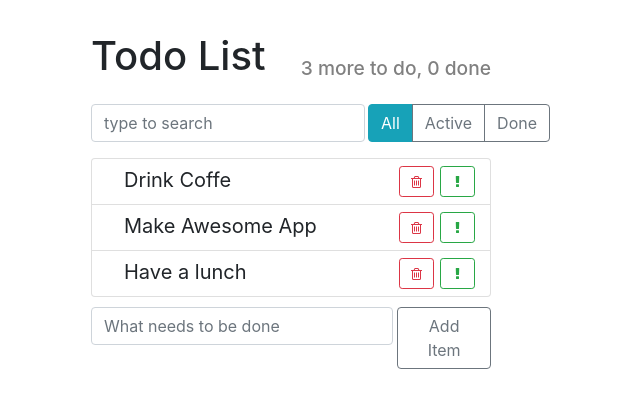
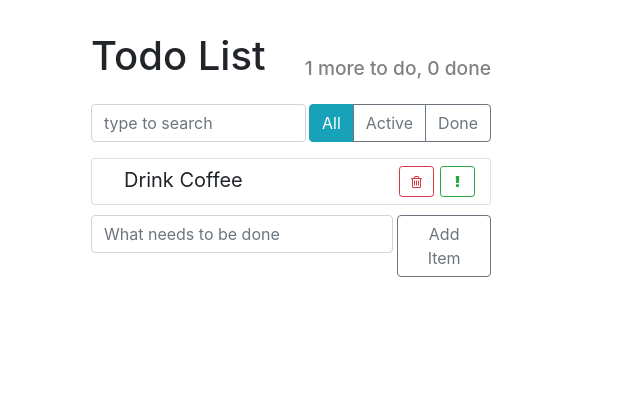
Before and after one commit to Ihor-Onyshchuk/tasks-manager, a React (Create React App) app: page / in a window 1280 px wide. Shown: the top 408 px of the page, without its empty margins (349-989 px from the left). Built offline with nearby package versions, Linux system fonts and the light colour scheme.

Commit message:
fixed issues

```diff
--- a/package.json
+++ b/package.json
@@ -6,6 +6,7 @@
     "@testing-library/jest-dom": "^4.2.4",
     "@testing-library/react": "^9.5.0",
     "@testing-library/user-event": "^7.2.1",
+    "bootstrap": "^4.4.1",
     "node-sass": "^4.13.1",
     "react": "^16.13.0",
     "react-dom": "^16.13.0",
--- a/public/index.html
+++ b/public/index.html
@@ -4,10 +4,7 @@
     <meta charset="utf-8" />
     <link rel="icon" href="%PUBLIC_URL%/favicon.ico" />
     <meta name="viewport" content="width=device-width, initial-scale=1" />
-    <link
-      rel="stylesheet"
-      href="https://stackpath.bootstrapcdn.com/bootstrap/4.4.1/css/bootstrap.min.css"
-    />
+
     <link
       rel="stylesheet"
       href="https://stackpath.bootstrapcdn.com/font-awesome/4.7.0/css/font-awesome.min.css"
--- a/src/components/App/App.js
+++ b/src/components/App/App.js
@@ -6,15 +6,11 @@ import "./App.scss";
 import ItemStatusFilter from "../ItemStatusFilter/ItemStatusFilter";
 import ItemAddForm from "../ItemAddForm/ItemAddForm";
 
+const uuid = () => `uuid${Date.now().toString(16)}`;
+
 export default class App extends Component {
-  maxId = 100;
-
   state = {
-    todoData: [
-      this.createTodoItem("Drink Coffe"),
-      this.createTodoItem("Make Awesome App"),
-      this.createTodoItem("Have a lunch")
-    ]
+    todoData: [this.createTodoItem("Drink Coffee")]
   };
 
   createTodoItem(label) {
@@ -22,7 +18,7 @@ export default class App extends Component {
       label,
       important: false,
       done: false,
-      id: this.maxId++
+      id: uuid()
     };
   }
 
@@ -50,7 +46,7 @@ export default class App extends Component {
     });
   };
 
-  toggleProperty(arr, id, propName) {
+  updateProperty(arr, id, propName) {
     const idx = arr.findIndex(el => el.id === id);
 
     // 1. update obj
@@ -64,7 +60,7 @@ export default class App extends Component {
   onToggleImportant = id => {
     this.setState(({ todoData }) => {
       return {
-        todoData: this.toggleProperty(todoData, id, "important")
+        todoData: this.updateProperty(todoData, id, "important")
       };
     });
   };
@@ -72,7 +68,7 @@ export default class App extends Component {
   onToggleDone = id => {
     this.setState(({ todoData }) => {
       return {
-        todoData: this.toggleProperty(todoData, id, "done")
+        todoData: this.updateProperty(todoData, id, "done")
       };
     });
   };
--- a/src/components/ItemAddForm/ItemAddForm.js
+++ b/src/components/ItemAddForm/ItemAddForm.js
@@ -30,7 +30,9 @@ export default class ItemAddForm extends Component {
             onChange={this.onLabelChange}
             value={this.state.label}
           />
-          <button className="btn btn-outline-secondary">Add Item</button>
+          <button type="submit" className="btn btn-outline-secondary">
+            Add Item
+          </button>
         </form>
       </div>
     );
--- a/src/index.js
+++ b/src/index.js
@@ -1,5 +1,6 @@
 import React from "react";
 import { render } from "react-dom";
 import App from "./components/App/App";
+import "bootstrap/dist/css/bootstrap.min.css";
 
 render(<App />, document.getElementById("root"));
```
Also changed, not shown: 1 other file (tests, documents, lock files or other folders).
